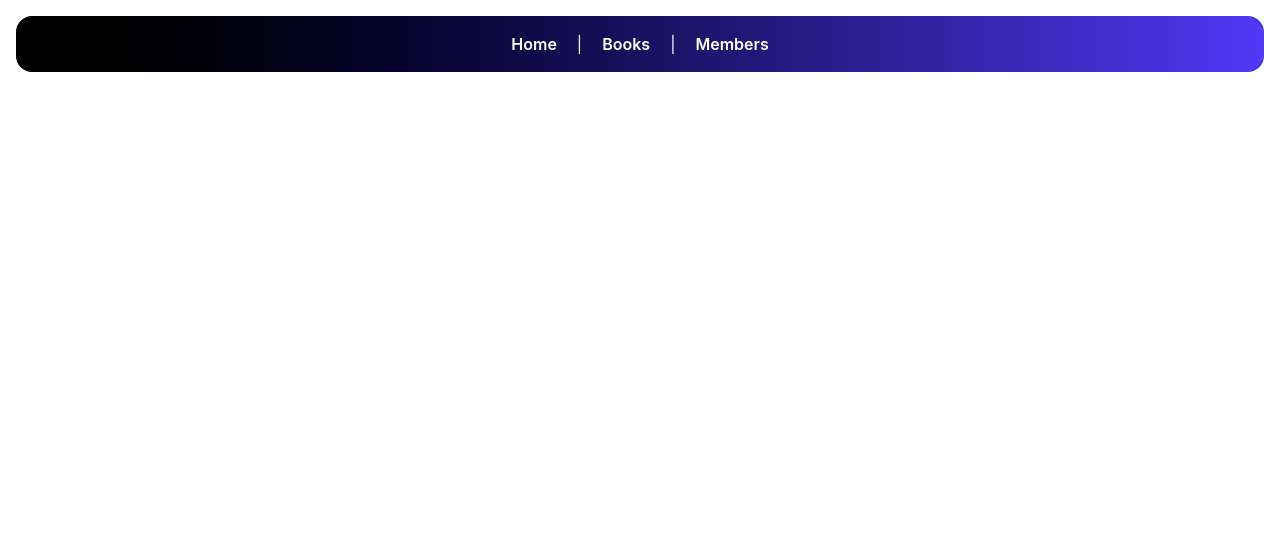
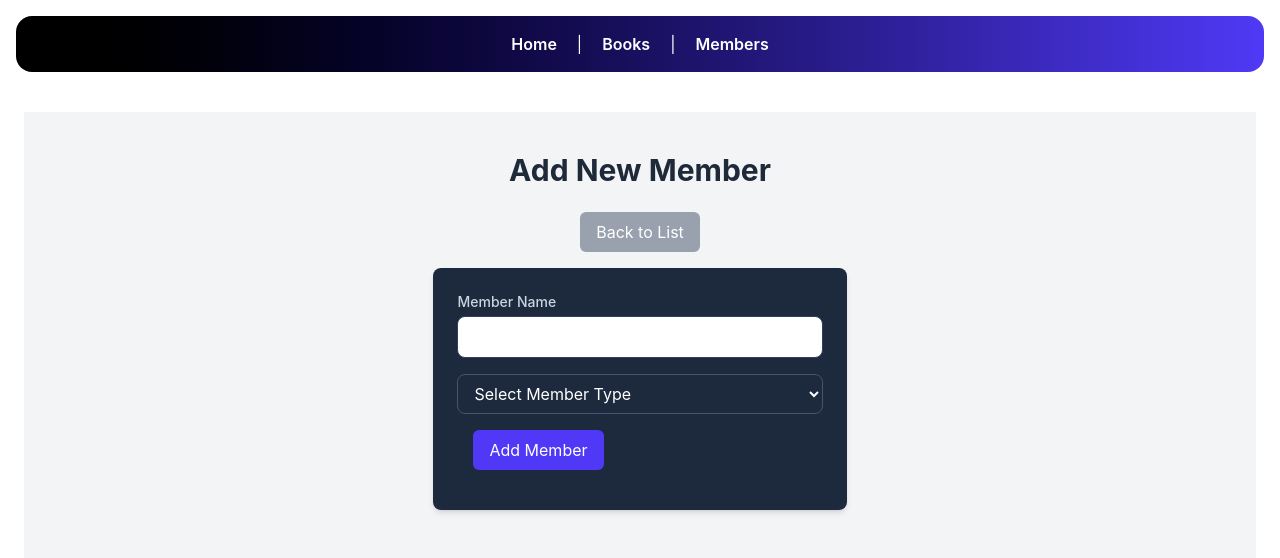
Before and after one commit to chirayucodes/React-Practice, a React (Vite) app: page /members/create in a window 1280 px wide. Shown: the top 558 px of the page. Built offline with nearby package versions, Linux system fonts and the light colour scheme.

Commit message:
implemented member creation form with validation; added new dependencies for form handling and update routing (Everything is Working Properly )

```diff
--- a/package.json
+++ b/package.json
@@ -10,8 +10,10 @@
     "preview": "vite preview"
   },
   "dependencies": {
+    "@hookform/resolvers": "^5.2.2",
     "@tailwindcss/vite": "^4.2.1",
     "@tanstack/react-query": "^5.91.2",
+    "joi": "^18.1.1",
     "primeicons": "^7.0.0",
     "primereact": "^10.9.7",
     "react": "^19.2.0",
--- /dev/null
+++ b/src/features/Members/components/Form.tsx
@@ -0,0 +1,50 @@
+import { Controller } from "react-hook-form";
+import { useNavigate } from "react-router";
+import { TextBox } from "shared/components/form";
+import { Button } from "shared/components/submit-button";
+import { useMemberForm } from "./Member.Form";
+
+interface FormProps {
+  onSubmit: (p: Master.MemberForm) => Promise<void>;
+  onLoad?: () => Promise<Master.MemberForm>;
+  submitCaption?: string;
+}
+
+export default function Form({ onSubmit, onLoad, ...props }: FormProps) {
+  const { get, handleSubmit, submitting } = useMemberForm(onLoad);
+  const navigate = useNavigate();
+
+  return (
+    <div className="flex- justify-center">
+      <form
+        className="w-full max-w-md bg-slate-800 p-6 rounded-lg shadow-md hover:shadow-xl transition duration-300"
+        onSubmit={handleSubmit(async (data: Master.MemberForm) => {
+          await onSubmit(data);
+          navigate("/members/list");
+        })}
+      >
+        <TextBox label="Member Name" {...get("name")} />
+
+        <Controller
+          control={get("typeName").control}
+          name="memberTypeID"
+          render={({ field }) => (
+            <select
+              {...field}
+              disabled={submitting}
+              className="w-full px-3 py-2 rounded-lg bg-slate-800 border border-slate-600 text-white"
+            >
+              <option value="">Select Member Type</option>
+              <option value={2}>Premium</option>
+              <option value={1}>Standard</option>
+            </select>
+          )}
+        />
+        <Button
+          caption={props.submitCaption || "Submit"}
+          disabled={submitting}
+        />
+      </form>
+    </div>
+  );
+}
--- /dev/null
+++ b/src/features/Members/components/Member.Form.ts
@@ -0,0 +1,44 @@
+import { joiResolver } from '@hookform/resolvers/joi';
+import Joi from 'joi';
+import { useForm } from 'react-hook-form';
+import { useEffect } from 'react';
+
+const schema = Joi.object({
+  name: Joi.string().required(),
+  memberTypeID: Joi.number().required(),
+});
+
+export function useMemberForm(onLoad?: () => Promise<Master.MemberForm>) {
+  const {
+    control,
+    handleSubmit,
+    formState,
+    register,
+    reset,
+  } = useForm<Master.MemberForm>({
+    defaultValues: {
+      name: '',
+      memberTypeID: 0,
+    },
+    resolver: joiResolver(schema),
+  });
+
+  useEffect(() => {
+    if (!onLoad) return;
+
+    onLoad().then(data => {
+      reset({
+        name: data.name,
+        memberTypeID: data.memberTypeID,
+      });
+    });
+  }, [onLoad, reset]);
+
+  return {
+    get: (name: keyof Master.MemberForm) => ({ control, name }),
+    register,
+    submitting: formState.isSubmitting,
+    errors: formState.errors,
+    handleSubmit,
+  };
+}
--- a/src/features/Members/index.tsx
+++ b/src/features/Members/index.tsx
@@ -1,5 +1,6 @@
 import { Navigate, Route, Routes } from "react-router";
 import List from "./pages/List";
+import Create from "./pages/Create";
 
 export default function members() {
   return (
@@ -7,6 +8,7 @@ export default function members() {
       <Routes>
         <Route index element={<Navigate to="list" />} />
         <Route path="list" element={<List />} />
+        <Route path="create" element={<Create />} />
       </Routes>
     </>
   );
--- /dev/null
+++ b/src/features/Members/pages/Create.tsx
@@ -0,0 +1,29 @@
+import { useNavigate } from "react-router";
+import { useNewMemberMutation } from "../queries";
+import Form from "../components/Form";
+
+export default function Create() {
+  const { mutateAsync } = useNewMemberMutation();
+
+  const navigate = useNavigate();
+
+  return (
+    <div className="min-h-screen bg-gray-100 flex flex-col items-center p-10">
+      <h1 className="text-3xl font-bold mb-6 text-gray-800"> Add New Member</h1>
+
+      <button
+        onClick={() => navigate("/members/list")}
+        className="mb-4 bg-gray-400 text-white px-4 py-2 rounded-md hover:bg-black transition"
+      >
+        Back to List
+      </button>
+
+      <Form
+        submitCaption="Add Member"
+        onSubmit={async (members) => {
+          await mutateAsync(members);
+        }}
+      />
+    </div>
+  );
+}
--- a/src/features/Members/pages/List.tsx
+++ b/src/features/Members/pages/List.tsx
@@ -1,7 +1,6 @@
 import { useNavigate } from "react-router";
 import { useMemberQuery } from "../queries";
 import { Loader } from "shared/components/loader";
-import { Button } from "shared/components/submit-button";
 import { Grid } from "shared/components/grid";
 
 export default function MemberList() {
@@ -19,21 +18,23 @@ export default function MemberList() {
   }
 
   return (
-    <div className="mt-10 px-6 text-black">
-      <div className="flex justify-between items-center mb-10">
-        <h1 className="text-2xl font-bold bg-black text-transparent bg-clip-text">
+    <div className="min-h-screen bg-gray-100 flex flex-col items-center p-10">
+      <>
+        <h1 className="text-3xl font-bold mb-6 text-gray-800">
           Member Details
         </h1>
 
-        <Button
-          caption="+ Add Member"
-          type="button"
-          onClick={() => navigate("/member/create")}
-        />
-      </div>
+        <button
+          onClick={() => navigate("/members/create")}
+          className="mb-4 bg-indigo-600 text-white px-4 py-2 rounded-md hover:bg-indigo-700 transition"
+        >
+          + Add Member
+        </button>
 
         {!data || data.length === 0 ? (
-        <div className="text-center py-10 text-slate-400">No Members Found</div>
+          <div className="text-center py-10 text-slate-400">
+            No Members Found
+          </div>
         ) : (
           <Grid<Master.MemberForm>
             data={data}
@@ -49,6 +50,7 @@ export default function MemberList() {
             ]}
           />
         )}
+      </>
     </div>
   );
 }
--- a/src/features/Members/queries.ts
+++ b/src/features/Members/queries.ts
@@ -28,31 +28,32 @@ export function useRemoveMemberMutation() {
   return rs;
 }
 
-export function useUpdateMemberMutation(memberId: number) {
-  const queryClient = useQueryClient();
-  return useMutation({
-    mutationFn: async (member: Master.MemberForm) =>
-      await ApiService.put<Master.MemberItems[]>(
-        "Members/" + memberId,
-        member,
-      ),
-    onSuccess: (result) => {
-      if (!result) {
-        return;
-      }
-      const existing = queryClient.getQueryData<Master.MemberItems[]>(QUERY_KEY);
-      if (!existing) {
-        return;
-      }
-      const index = existing.findIndex(
-        (item) => item.id === memberId,
-      );
-      const first = existing.slice(0, index);
-      const next = existing.slice(index + 1);
-      queryClient.setQueryData(QUERY_KEY, [...first, result, ...next]);
-    },
-  });
-}
+// export function useUpdateMemberMutation(memberId: number) {
+//   const queryClient = useQueryClient();
+//   return useMutation({
+//     mutationFn: async (member: Master.MemberForm) =>
+//       await ApiService.put<Master.MemberItems[]>(
+//         "Members/" + memberId,
+//         member,
+//       ),
+//     onSuccess: (result) => {
+//       if (!result) {
+//         return;
+//       }
+//       const existing = queryClient.getQueryData<Master.MemberItems[]>(QUERY_KEY);
+//       if (!existing) {
+//         return;
+//       }
+//       const index = existing.findIndex(
+//         (item) => item.id === memberId,
+//       );
+//       const first = existing.slice(0, index);
+//       const next = existing.slice(index + 1);
+//       queryClient.setQueryData(QUERY_KEY, [...first, result, ...next]);
+//     },
+//   });
+// }
+
 export function useNewMemberMutation(){
   const queryClient = useQueryClient();
   return useMutation({
--- a/src/shared/components/forms/TextBox.tsx
+++ b/src/shared/components/form/TextBox.tsx
@@ -48,7 +48,7 @@ export default function TextBox<TForm extends FieldValues>(
                 type="text"
                 placeholder={placeholder}
                 disabled={disabled}
-                className="w-full px-3 py-2 rounded-lg bg-slate-900 border border-slate-700 text-white
+                className="w-full px-3 py-2 rounded-lg bg-white border border-slate-700 text-black
                 focus:outline-none focus:ring-2 focus:ring-indigo-400 disabled:opacity-50"
               />
               <div className="text-red-500 text-sm mt-1">
--- /dev/null
+++ b/src/shared/components/form/index.ts
@@ -0,0 +1,2 @@
+import TextBox from './TextBox';
+export { TextBox };
--- a/src/shared/components/submit-button/Button.tsx
+++ b/src/shared/components/submit-button/Button.tsx
@@ -1,12 +1,9 @@
-
 interface ButtonProps {
   caption: string;
   type?: "button" | "reset" | "submit";
   disabled?: boolean;
   onClick?: () => void;
 }
-
-
 
 export default function Button({
   caption,
@@ -15,7 +12,8 @@ export default function Button({
 }: ButtonProps) {
   return (
     <button
-      className="bg-blue-500 hover:bg-blue-700 text-white font-bold py-2 px-4 rounded focus:outline-none focus:shadow-outline disabled:opacity-25"
+      // className="m-4 bg-indigo-600 text-white px-4 py-2 rounded-md hover:bg-indigo-700 transition"
+      className="item-center m-4 bg-indigo-600 text-white px-4 py-2 rounded-md hover:bg-indigo-700 transitionfont-bold focus:outline-none focus:shadow-outline disabled:opacity-25"
       type={type}
       onClick={rest.onClick}
       disabled={rest.disabled}
--- a/src/types/Master.d.ts
+++ b/src/types/Master.d.ts
@@ -13,7 +13,8 @@ declare namespace Master {
 
   interface MemberForm  {
     name: string;
-    typeName: string;
+    typeName?: string;
+    memberTypeID?: number;
   }
   interface MemberItems extends MemberForm {
     id: number;
```
Also changed, not shown: src/shared/components/forms/index.ts (deleted), 1 other file (tests, documents, lock files or other folders). Lines whose indentation alone changed are shown as unchanged.
